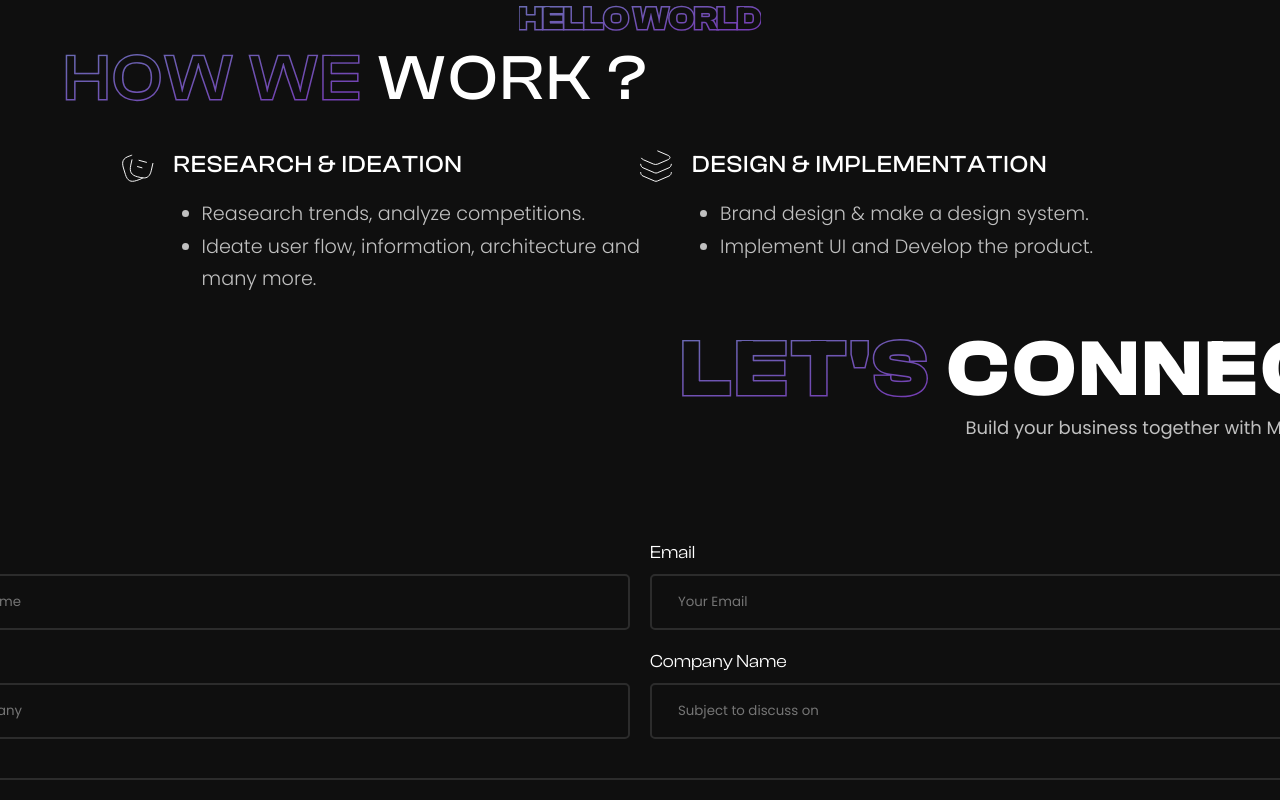
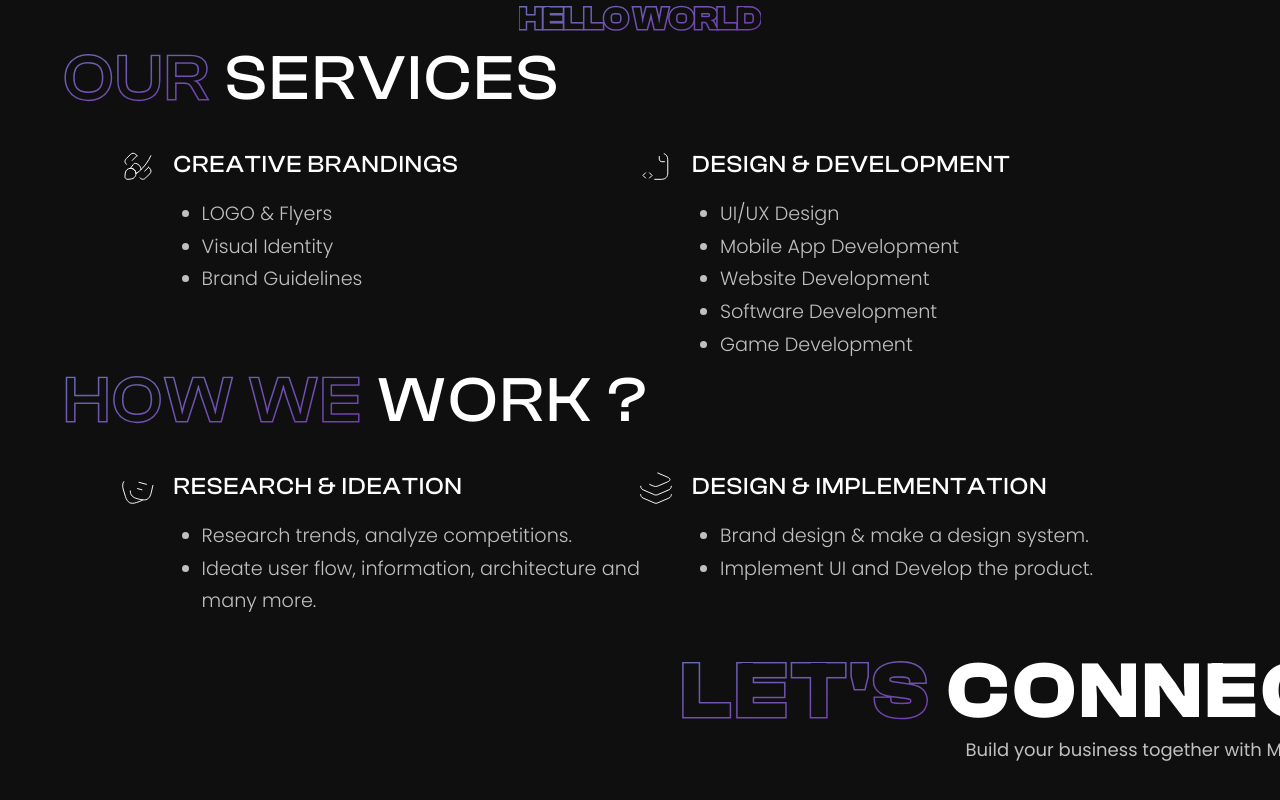
Before and after one commit to aashish-cd/fund-raiser, a Next.js app: page / in a window 1280 px wide. Shown: the top 800 px of the page. Built offline with nearby package versions, Linux system fonts and the light colour scheme.

Commit message:
our services section done

```diff
--- a/components/HowWeWork/HowWeWork.tsx
+++ b/components/HowWeWork/HowWeWork.tsx
@@ -1,15 +1,23 @@
 import React from 'react'
 import styles from './HowWeWork.module.scss'
 
-const HowWeWork = () => {
+const HowWeWork = ({
+  data,
+  title,
+}: {
+  data: any
+  title: { mainText: string; text: string }
+}) => {
   return (
     <section className={styles.container}>
       <h1 className={styles.heading}>
-        <span className={` outline-gradient-text`}>HOW WE </span> WORK ?
+        <span className={` outline-gradient-text`}>{title.mainText} </span>{' '}
+        {title.text}
       </h1>
 
       <div className={styles.itemContainer}>
-        {howWeWorkData.map((item, index) => (
+        {data.map(
+          (item: { icon: any; title: string; points: [] }, index: any) => (
             <div className={styles.item} key={index}>
               <div className={styles.itemHeading}>
                 {item.icon}
@@ -23,12 +31,13 @@ const HowWeWork = () => {
                 ))}
               </ul>
             </div>
-        ))}
+          )
+        )}
       </div>
     </section>
   )
 }
-const NoteIcon = () => (
+export const NoteIcon = () => (
   <svg
     width="50"
     height="50"
@@ -68,7 +77,7 @@ const NoteIcon = () => (
   </svg>
 )
 
-const LayerIcon = () => (
+export const LayerIcon = () => (
   <svg
     width="50"
     height="50"
@@ -101,23 +110,117 @@ const LayerIcon = () => (
   </svg>
 )
 
-const howWeWorkData = [
-  {
-    icon: <NoteIcon />,
-    title: 'RESEARCH & IDEATION',
-    points: [
-      'Reasearch trends, analyze competitions.',
-      'Ideate user flow, information, architecture and many more.',
-    ],
-  },
-  {
-    icon: <LayerIcon />,
-    title: 'DESIGN & IMPLEMENTATION',
-    points: [
-      'Brand design & make a design system.',
-      'Implement UI and Develop the product.',
-    ],
-  },
-]
+export const DesignTools = () => (
+  <svg
+    width="48"
+    height="49"
+    viewBox="0 0 48 49"
+    fill="none"
+    xmlns="http://www.w3.org/2000/svg"
+    className={styles.svgIcon}
+  >
+    <g clip-path="url(#clip0_823_203)">
+      <path
+        d="M43.6191 8.79772C40.5391 16.4777 32.8191 26.9177 26.3591 32.0977L22.4191 35.2577C21.9191 35.6177 21.4191 35.9377 20.8591 36.1577C20.8591 35.7977 20.8391 35.3977 20.7791 35.0177C20.5591 33.3377 19.7991 31.7777 18.4591 30.4377C17.0991 29.0777 15.4391 28.2777 13.7391 28.0577C13.3391 28.0377 12.9391 27.9977 12.5391 28.0377C12.7591 27.4177 13.0991 26.8377 13.5191 26.3577L16.6391 22.4177C21.7991 15.9577 32.2791 8.19772 39.9391 5.13772C41.1191 4.69772 42.2591 5.01772 42.9791 5.75772C43.7391 6.49772 44.0991 7.63772 43.6191 8.79772Z"
+        stroke="white"
+        stroke-width="1.5"
+        stroke-linecap="round"
+        stroke-linejoin="round"
+      />
+      <path
+        d="M20.8586 36.1517C20.8586 38.3517 20.0186 40.4517 18.4386 42.0517C17.2186 43.2717 15.5586 44.1117 13.5786 44.3717L8.65859 44.9117C5.97859 45.2117 3.67859 42.9317 3.99859 40.2117L4.53859 35.2917C5.01859 30.9117 8.6786 28.1117 12.5586 28.0317C12.9586 28.0117 13.3786 28.0317 13.7586 28.0517C15.4586 28.2717 17.1186 29.0517 18.4786 30.4317C19.8186 31.7717 20.5786 33.3317 20.7986 35.0117C20.8186 35.3917 20.8586 35.7717 20.8586 36.1517Z"
+        stroke="white"
+        stroke-width="1.5"
+        stroke-linecap="round"
+        stroke-linejoin="round"
+      />
+      <path
+        d="M28.4834 29.8506C28.4834 24.6306 24.2434 20.3906 19.0234 20.3906"
+        stroke="white"
+        stroke-width="1.5"
+        stroke-linecap="round"
+        stroke-linejoin="round"
+      />
+      <path
+        d="M40.2375 26.375L41.7175 27.835C44.6975 30.815 44.6975 33.755 41.7175 36.735L35.7975 42.655C32.8575 45.595 29.8775 45.595 26.9375 42.655"
+        stroke="white"
+        stroke-width="1.5"
+        stroke-linecap="round"
+      />
+      <path
+        d="M6.22062 21.9313C3.28062 18.9513 3.28062 16.0113 6.22062 13.0313L12.1406 7.11125C15.0806 4.17125 18.0606 4.17125 21.0006 7.11125L22.4806 8.59125"
+        stroke="white"
+        stroke-width="1.5"
+        stroke-linecap="round"
+      />
+      <path
+        d="M22.5016 8.61719L15.1016 16.0172"
+        stroke="white"
+        stroke-width="1.5"
+        stroke-linecap="round"
+      />
+      <path
+        d="M40.2403 26.375L34.3203 32.275"
+        stroke="white"
+        stroke-width="1.5"
+        stroke-linecap="round"
+      />
+    </g>
+    <defs>
+      <clipPath id="clip0_823_203">
+        <rect
+          width="48"
+          height="48"
+          fill="white"
+          transform="translate(0 0.914062)"
+        />
+      </clipPath>
+    </defs>
+  </svg>
+)
+
+export const DocumentCode = () => (
+  <svg
+    width="48"
+    height="49"
+    viewBox="0 0 48 49"
+    fill="none"
+    xmlns="http://www.w3.org/2000/svg"
+    className={styles.svgIcon}
+  >
+    <path
+      d="M22 44.9141H32C39 44.9141 42 40.9141 42 34.9141V14.9141C42 8.91406 39 4.91406 32 4.91406H16C9 4.91406 6 8.91406 6 14.9141V28.9141"
+      stroke="white"
+      stroke-width="1.5"
+      stroke-miterlimit="10"
+      stroke-linecap="round"
+      stroke-linejoin="round"
+    />
+    <path
+      d="M29 9.91406V13.9141C29 16.1141 30.8 17.9141 33 17.9141H37"
+      stroke="white"
+      stroke-width="1.5"
+      stroke-miterlimit="10"
+      stroke-linecap="round"
+      stroke-linejoin="round"
+    />
+    <path
+      d="M8 34.9141L4 38.9141L8 42.9141"
+      stroke="white"
+      stroke-width="1.5"
+      stroke-miterlimit="10"
+      stroke-linecap="round"
+      stroke-linejoin="round"
+    />
+    <path
+      d="M14 34.9141L18 38.9141L14 42.9141"
+      stroke="white"
+      stroke-width="1.5"
+      stroke-miterlimit="10"
+      stroke-linecap="round"
+      stroke-linejoin="round"
+    />
+  </svg>
+)
 
 export default HowWeWork
--- /dev/null
+++ b/pages/api/data.js
@@ -0,0 +1,43 @@
+import {
+  NoteIcon,
+  LayerIcon,
+  DesignTools,
+  DocumentCode,
+} from '../../components/HowWeWork/HowWeWork'
+export const howWeWorkData = [
+  {
+    icon: <NoteIcon />,
+    title: 'RESEARCH & IDEATION',
+    points: [
+      'Research trends, analyze competitions.',
+      'Ideate user flow, information, architecture and many more.',
+    ],
+  },
+  {
+    icon: <LayerIcon />,
+    title: 'DESIGN & IMPLEMENTATION',
+    points: [
+      'Brand design & make a design system.',
+      'Implement UI and Develop the product.',
+    ],
+  },
+]
+
+export const ourServicesData = [
+  {
+    icon: <DesignTools />,
+    title: 'CREATIVE BRANDINGS',
+    points: ['LOGO & Flyers', 'Visual Identity', 'Brand Guidelines'],
+  },
+  {
+    icon: <DocumentCode />,
+    title: 'DESIGN & DEVELOPMENT',
+    points: [
+      'UI/UX Design',
+      'Mobile App Development',
+      'Website Development',
+      'Software Development',
+      'Game Development',
+    ],
+  },
+]
--- a/pages/index.tsx
+++ b/pages/index.tsx
@@ -2,6 +2,7 @@ import Contact from '@/components/Contact/Contact'
 import Footer from '@/components/Footer/Footer'
 import HowWeWork from '@/components/HowWeWork/HowWeWork'
 import styles from '../styles/Home.module.scss'
+import { howWeWorkData, ourServicesData } from './api/data'
 
 export default function Home() {
   return (
@@ -9,9 +10,20 @@ export default function Home() {
       <main className={`${styles.main}`}>
         <h1 className="outline-gradient-text">HELLO {'    '}WORLD</h1>
 
-
-
-        <HowWeWork />
+        <HowWeWork
+          title={{
+            mainText: 'OUR',
+            text: 'SERVICES',
+          }}
+          data={ourServicesData}
+        />
+        <HowWeWork
+          title={{
+            mainText: 'HOW WE',
+            text: 'WORK ?',
+          }}
+          data={howWeWorkData}
+        />
         <Contact />
         <Footer />
       </main>
--- a/styles/globals.scss
+++ b/styles/globals.scss
@@ -146,8 +146,8 @@ body {
   }
 }
 svg {
-  stroke-dasharray: 500;
-  stroke-dashoffset: 500;
+  stroke-dasharray: 400;
+  stroke-dashoffset: 400;
   pointer-events: none;
   animation: animateDash 5s linear forwards infinite;
 }
```
Lines whose indentation alone changed are shown as unchanged.
